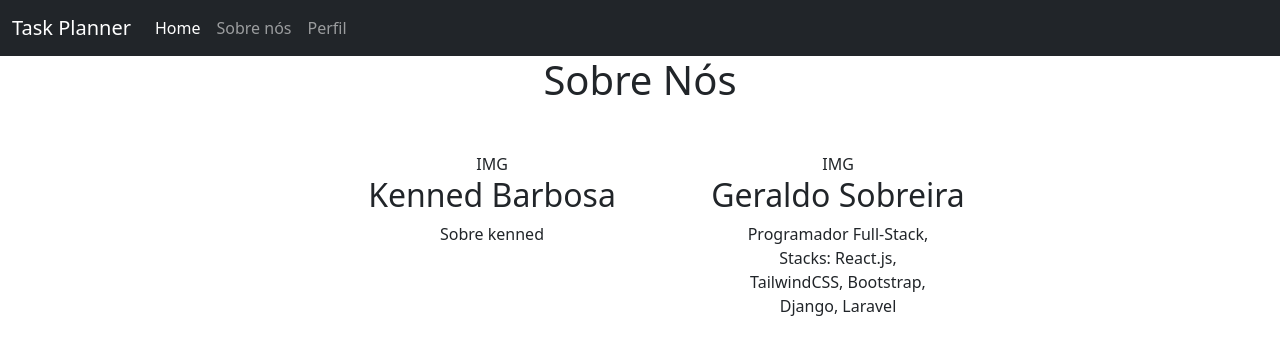
After one commit to kenbme/todo, a Django app: page /about/ in a window 1280 px wide. The commit adds this page. Shown: the top 355 px of the page. Run offline with Django 4.2, Linux system fonts and the light colour scheme.

Commit message:
Adicionando about page e linkando a nav bar

```diff
--- a/task/urls.py
+++ b/task/urls.py
@@ -1,4 +1,7 @@
 from django.urls import path
 from . import views
 
-urlpatterns = [path("", views.home)]
+urlpatterns = [
+    path("", views.home, name='home'),
+    path("about/", views.about, name='about'),
+    ]
--- a/task/views.py
+++ b/task/views.py
@@ -6,3 +6,7 @@ from django.views.decorators.http import require_http_methods
 @require_http_methods(["GET", "POST"])
 def home(request):
     return render(request, "home.html")
+
+
+def about(request):
+    return render(request, "about.html")
--- /dev/null
+++ b/templates/about.html
@@ -0,0 +1,20 @@
+{% extends 'base.html' %}
+
+{% block content %}
+    <div class="text-center">
+      <h1>Sobre Nós</h1>
+    </div>
+
+    <div class="d-flex justify-content-center text-center mt-5">
+      <div>
+          <div>IMG</div>
+        <h2>Kenned Barbosa</h2>
+        <p class="mx-5" style=" width: 300px">Sobre kenned</p>
+      </div>
+      <div>
+          <div>IMG</div>
+        <h2>Geraldo Sobreira</h2>
+        <p class="mx-5" style=" width: 200px">Programador Full-Stack, Stacks: React.js, TailwindCSS, Bootstrap,  Django, Laravel</p>
+      </div>
+    </div>
+{% endblock %}
--- a/templates/base.html
+++ b/templates/base.html
@@ -8,17 +8,17 @@
 <body>
 <nav class="navbar navbar-expand-lg navbar-dark bg-dark">
   <div class="container-fluid">
-    <a class="navbar-brand" href="#">Task Planner</a>
+    <a class="navbar-brand" href={% url 'home' %}>Task Planner</a>
     <button class="navbar-toggler" type="button" data-bs-toggle="collapse" data-bs-target="#navbarNav" aria-controls="navbarNav" aria-expanded="false" aria-label="Toggle navigation">
       <span class="navbar-toggler-icon"></span>
     </button>
     <div class="collapse navbar-collapse" id="navbarNav">
       <ul class="navbar-nav">
         <li class="nav-item">
-          <a class="nav-link active" aria-current="page" href="#">Home</a>
+          <a class="nav-link active" aria-current="page" href={% url 'home' %}>Home</a>
         </li>
         <li class="nav-item">
-          <a class="nav-link" href="#">Sobre nós</a>
+          <a class="nav-link" href={% url 'about' %}>Sobre nós</a>
         </li>
         <li class="nav-item">
           <a class="nav-link" href="#">Perfil</a>
```
